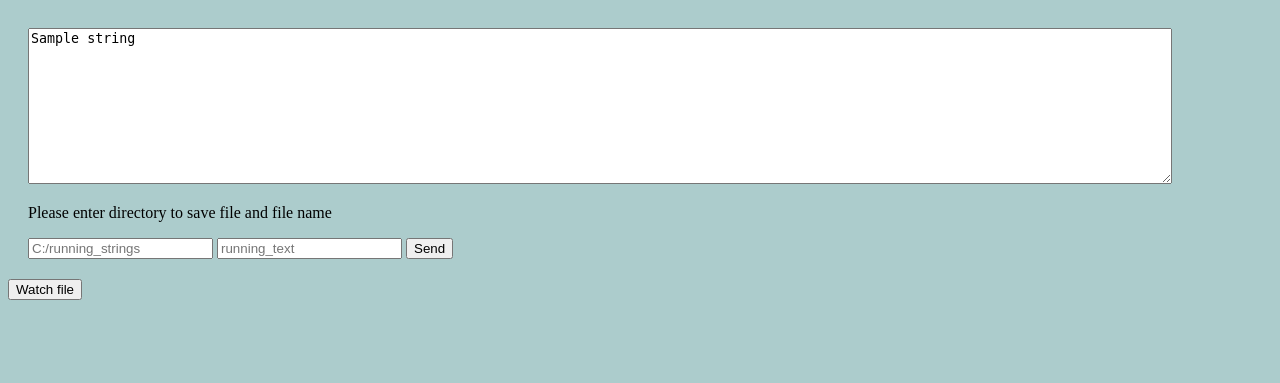
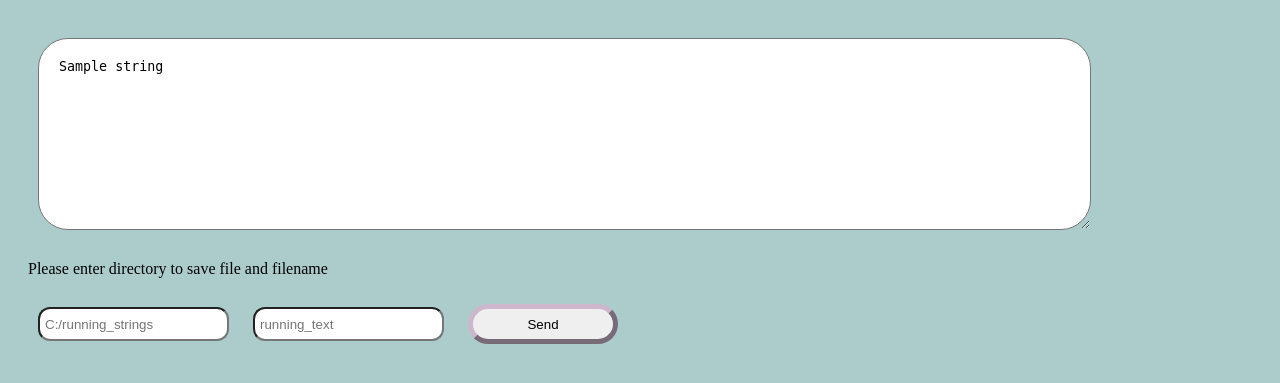
Before and after one commit to Anushka-2021/testovoye2023_RunningString, a Flask app: template templates/save.html in a window 1280 px wide. Shown: the top 383 px of the page. Run offline with Flask 3, Linux system fonts and the light colour scheme; the template is opened without the code that fills it: most values are stand-ins (such as "Sample title", 1, 10 or a date in 2020).

Commit message:
Finish. Styles.

```diff
--- a/main.py
+++ b/main.py
@@ -10,7 +10,7 @@ cursor = conn.cursor()
 
 @app.route('/', methods = ['POST', 'GET'])
 def index():
-    return render_template("test.html")
+    return render_template("index.html")
 
 @app.route('/down_page', methods = ['POST', 'GET'])
 def downloading():
@@ -47,8 +47,8 @@ def downloading():
         # Adding into database
         f = list(cursor.execute("SELECT count(*) FROM myStrings1"))[0][0]
         cursor.execute("INSERT OR REPLACE INTO myStrings1(string_body, time_of_sending) VALUES (?, ?)", (text, datetime.now()))
-        return render_template("download.html")
-    return render_template("index.html")
+        return render_template("download2.html")
+    return render_template("download1.html")
 
 @app.route('/save_page', methods = ['POST', 'GET'])
 def saving():
--- a/static/style.css
+++ b/static/style.css
@@ -1,5 +1,5 @@
 form {
-      width: 90%;
+      width: 80%;
       padding: 20px;
       border-radius: 5px;
     }
@@ -8,4 +8,46 @@ body {
     }
 textarea {
       width: 100%;
+      border-radius: 30px;
+      padding: 20px;
+      margin: 10px;
     }
+textarea:focus {
+    outline: none;
+}
+input, button {
+    margin: 10px;
+}
+.but_download, button{
+    width: 150px;
+    height: 40px;
+    border-color: #ccb7cc;
+    border-width: 5px;
+    border-radius: 30px;
+}
+.but_watch{
+    margin: 10px;
+}
+.input_text{
+    height: 20px;
+    border-radius: 12px;
+    padding: 5px;
+}
+.input_text:focus {
+    outline: none;
+}
+.vid{
+    padding: 40px;
+}
+.vid_a{
+    border: solid;
+    border-radius: 20px;
+    border-color: #cc97cc;
+    margin: 20px;
+    padding: 15px;
+    background-color: #ccb7cc;
+    color: white;
+    font-size: 25px;
+    font-weight: 600;
+    text-decoration: none;
+}
--- a/templates/save.html
+++ b/templates/save.html
@@ -2,30 +2,16 @@
 <html>
 <head>
     <meta charset="utf-8" />
-    <title>Running_string</title>
-    <style type="text/css">
-    form {
-      width: 90%;
-      padding: 20px;
-      border-radius: 5px;
-    }
-    body {
-      background-color: #accccc;
-    }
-    textarea {
-      width: 100%;
-    }
-  </style>
+    <title>Saving</title>
+    <link rel="stylesheet" href="/static/style.css"/>
 </head>
 <body>
 <form method="post" id="form1">
     <textarea form="form1" class="entr" name="entr" rows="10" placeholder="Please enter your string">{{ string }}</textarea>
-    <p>Please enter directory to save file and file name</p>
-    <input type="text" form="form1" name="path" placeholder="C:/running_strings">
-    <input type="text" form="form1" name="name" placeholder="running_text">
-    <input type="submit" form="form1" value="Send">
+    <p>Please enter directory to save file and filename</p>
+    <input type="text" class="input_text" form="form1" name="path" placeholder="C:/running_strings">
+    <input type="text" class="input_text" form="form1" name="name" placeholder="running_text">
+    <input type="submit" class="but_download" form="form1" value="Send">
 </form>
-<button onclick="window.location.href = window.location.origin + '/down_page';">Watch file</button>
-
 </body>
 </html>
```
Also changed, not shown: templates/download.html (deleted, +0 -25 lines), templates/download1.html (added, +14 -0 lines), templates/download2.html (added, +13 -0 lines), templates/index.html (+6 -9 lines), templates/test.html (deleted, +0 -24 lines).
